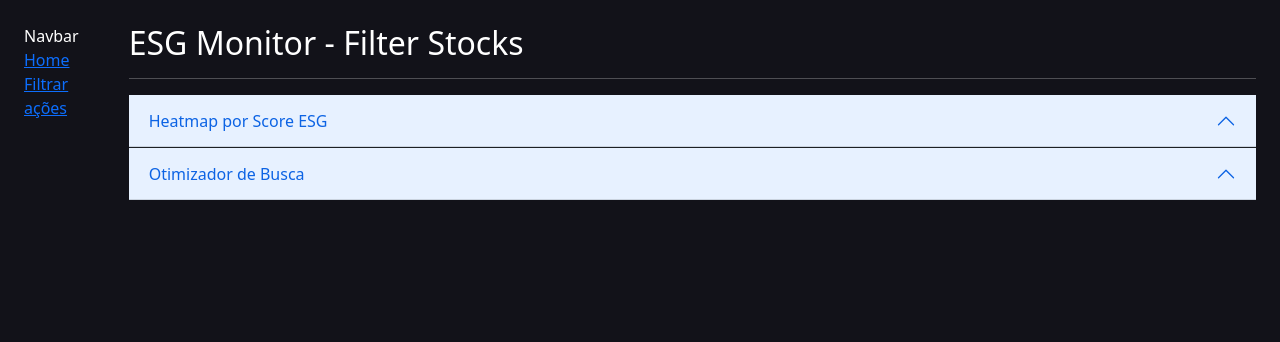
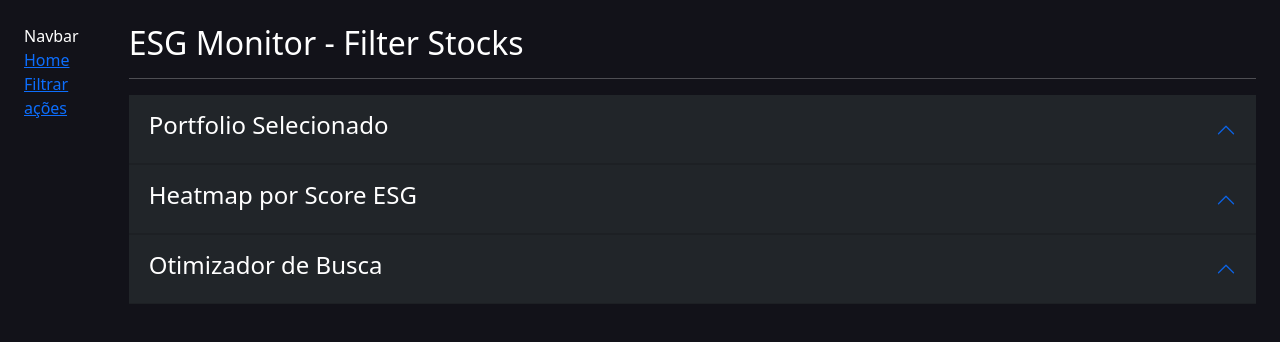
Before and after one commit to hackaton-navi/web, a React (Create React App) app: page /filter in a window 1280 px wide. Shown: the top 342 px of the page. Built offline with nearby package versions, Linux system fonts and the light colour scheme; no server answers.

Commit message:
Includes portfolio

```diff
--- a/public/index.html
+++ b/public/index.html
@@ -31,6 +31,14 @@
       href="https://cdn.jsdelivr.net/npm/bootstrap@5.1.1/dist/css/bootstrap.min.css"
       integrity="sha384-F3w7mX95PdgyTmZZMECAngseQB83DfGTowi0iMjiWaeVhAn4FJkqJByhZMI3AhiU"
       crossorigin="anonymous"
+    />
+
+    <link
+      rel="stylesheet"
+      href="https://cdnjs.cloudflare.com/ajax/libs/font-awesome/6.0.0-beta2/css/all.min.css"
+      integrity="sha512-YWzhKL2whUzgiheMoBFwW8CKV4qpHQAEuvilg9FAn5VJUDwKZZxkJNuGM4XkWuk94WCrrwslk8yWNGmY1EduTA=="
+      crossorigin="anonymous"
+      referrerpolicy="no-referrer"
     />
 
     <style>
--- a/src/pages/Filter/Heatmap/index.js
+++ b/src/pages/Filter/Heatmap/index.js
@@ -68,7 +68,6 @@ const HeatMap = (props) => {
 
   return (
     <div>
-      <h4>Heatmap por Score ESG</h4>
       <ReactTooltip />
       {loading && <div className="p-4 text-center">Carregando...</div>}
       {!loading && (
--- /dev/null
+++ b/src/pages/Filter/Portfolio/index.js
@@ -0,0 +1,32 @@
+const Portfolio = ({ stocks }) => {
+  return (
+    <table className="table table-striped mt-3">
+      <thead>
+        <tr>
+          <th scope="col">Ação</th>
+          <th scope="col">Environment</th>
+          <th scope="col">Social</th>
+          <th scope="col">Governance</th>
+          <th scope="col">Remover</th>
+        </tr>
+      </thead>
+      <tbody>
+        {stocks.map((stock) => {
+          return (
+            <tr>
+              <td>{stock.ticker}</td>
+              <td>{stock.E}</td>
+              <td>{stock.S}</td>
+              <td>{stock.G}</td>
+              <td>
+                <i className="fa fa-times text-danger"></i>
+              </td>
+            </tr>
+          );
+        })}
+      </tbody>
+    </table>
+  );
+};
+
+export default Portfolio;
--- a/src/pages/Filter/SearchOptimizer/index.js
+++ b/src/pages/Filter/SearchOptimizer/index.js
@@ -78,7 +78,6 @@ const SearchOptimizer = () => {
 
   return (
     <div className="mt-2">
-      <h4>Otimizador de Busca</h4>
       <div className="row">
         <div className="col-2 form-group">
           <label>Valor mínimo componente E:</label>
--- a/src/pages/Filter/index.js
+++ b/src/pages/Filter/index.js
@@ -1,6 +1,9 @@
+import { useState } from "react";
+
 import styles from "./filter.module.css";
 import BasePage from "../../components/BasePage";
 import HeatMap from "./Heatmap";
+import Portfolio from "./Portfolio";
 import SearchOptimizer from "./SearchOptimizer";
 
 const AccordionItem = ({ title, id, parent, children }) => {
@@ -8,14 +11,14 @@ const AccordionItem = ({ title, id, parent, children }) => {
     <div className="accordion-item bg-dark">
       <h2 className="accordion-header" id={`heading${id}`}>
         <button
-          className="accordion-button"
+          className="accordion-button bg-dark text-white"
           type="button"
           data-bs-toggle="collapse"
           data-bs-target={`#collapse${id}`}
           aria-expanded="true"
           aria-controls={`collapse${id}`}
         >
-          {title}
+          <h4>{title}</h4>
         </button>
       </h2>
       <div
@@ -31,10 +34,27 @@ const AccordionItem = ({ title, id, parent, children }) => {
 };
 
 const Filter = () => {
+  const [stocks, setStocks] = useState([]);
+
+  const addStock = (stock) => {
+    setStocks([...stocks, stock]);
+  };
+
+  const removeStock = (ticker) => {
+    setStocks(stocks.filter((stock) => stock.ticker !== ticker));
+  };
+
   return (
     <BasePage title="Filter Stocks">
       <div className={styles.container}>
         <div className="accordion accordion-flush" id="accordionExample">
+          <AccordionItem
+            title="Portfolio Selecionado"
+            id="portfolio"
+            parent="accordionExample"
+          >
+            <Portfolio stocks={stocks} />
+          </AccordionItem>
           <AccordionItem
             title="Heatmap por Score ESG"
             id="heatmap"
```
